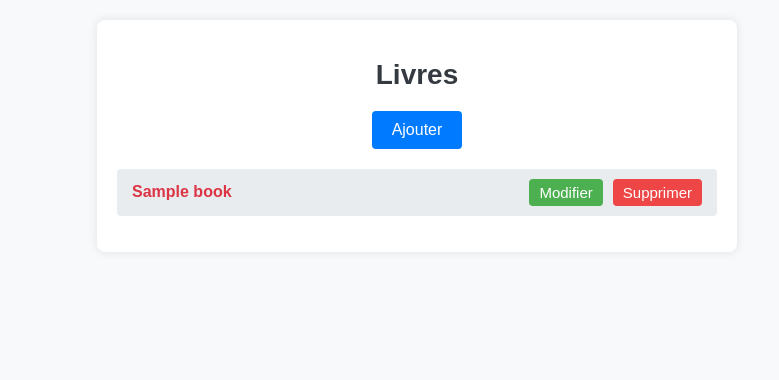
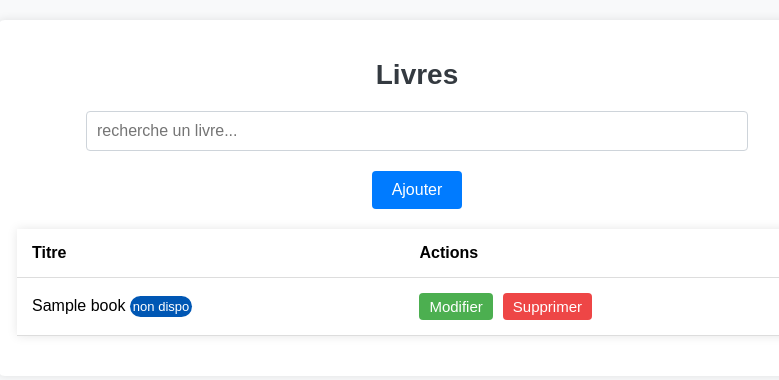
Before and after one commit to rsjzoe/gestion-bibliotheque, a CodeIgniter 4 app: the page made by app/Views/books/index.php in a window 1280 px wide. Shown: the top 380 px of the page, without its empty margins (223-1002 px from the left). Run offline with PHP 8.4 and a stand-in for CodeIgniter, Linux system fonts and the light colour scheme; the template is opened without the code that fills it: most values are stand-ins (such as "Sample title", 1, 10 or a date in 2020); data that the repository does not hold is empty; some libraries are stand-ins or nearby versions.

Commit message:
fix inscription, design book liste

```diff
--- a/app/Controllers/Inscription.php
+++ b/app/Controllers/Inscription.php
@@ -13,6 +13,12 @@ class Inscription extends BaseController
     public function create()
     {
         $model = new Admin();
+        $username = $this->request->getPost('username');
+        $existingUser = $model->getAdminByUsername($username);
+
+        if ($existingUser) {
+            return redirect()->back()->with('errorInscription', "Le nom d'utilisateur est déjà pris.");
+        }
         $data = [
             'username' => $this->request->getPost('username'),
             'password' => password_hash($this->request->getPost('password'), PASSWORD_DEFAULT)
--- a/app/Views/books/index.php
+++ b/app/Views/books/index.php
@@ -1,5 +1,6 @@
 <!DOCTYPE html>
 <html lang="en">
+
 <head>
     <meta charset="UTF-8">
     <meta name="viewport" content="width=device-width, initial-scale=1.0">
@@ -13,7 +14,7 @@
         }
 
         .container {
-            max-width: 600px;
+            max-width: 800px;
             margin: 0 auto;
             padding: 20px;
             background-color: #ffffff;
@@ -45,24 +46,26 @@
             background-color: #0056b3;
         }
 
-        ul {
-            list-style-type: none;
-            padding: 0;
+        table {
+            width: 100%;
+            border-collapse: collapse;
+            margin-bottom: 20px;
+            box-shadow: 0 0 10px rgba(0, 0, 0, 0.1);
         }
 
-        li {
-            background-color: #e9ecef;
-            margin: 10px 0;
-            border-radius: 4px;
-            padding: 10px 15px;
-            display: flex;
-            justify-content: space-between;
-            align-items: center;
-            transition: background-color 0.3s ease;
+        th,
+        td {
+            padding: 15px;
+            text-align: left;
+            border-bottom: 1px solid #ddd;
         }
 
-        li:hover {
-            background-color: #ced4da;
+        th {
+            background-color: #ffffff;
+        }
+
+        tr:hover {
+            background-color: #f1f1f1;
         }
 
         .text-red {
@@ -74,12 +77,15 @@
             display: flex;
             gap: 10px;
         }
-        .actions .edit{
+
+        .actions .edit {
             background-color: #4caf50;
         }
-        .actions .delete{
+
+        .actions .delete {
             background-color: #ee4646;
         }
+
         .actions a {
             text-decoration: none;
             color: #fff;
@@ -93,34 +99,86 @@
             background-color: #b2ec99;
             color: #ffffff;
         }
+
         .actions .delete:hover {
             background-color: #ee7676;
             color: #ffffff;
         }
+
+        .search-bar {
+            margin-bottom: 20px;
+            text-align: center;
+        }
+
+        .search-bar input[type="text"] {
+            padding: 10px;
+            font-size: 16px;
+            width: 80%;
+            border: 1px solid #ced4da;
+            border-radius: 4px;
+            outline: none;
+        }
+
+        .badge-dispo {
+            background-color: #4caf50;
+            border-radius: 15px;
+            color: white;
+            font-weight: normal;
+            font-size: 13px;
+            padding: 3px;
+        }
+
+        .badge-nondispo {
+            background-color: #0057B4;
+            border-radius: 15px;
+            color: white;
+            font-weight: normal;
+            font-size: 13px;
+            padding: 3px;
+        }
     </style>
 </head>
+
 <body>
 
     <div class="container">
         <h1>Livres</h1>
+        <div class="search-bar">
+            <form action="<?= site_url('books') ?>" method="get">
+                <input type="text" name="search" placeholder="recherche un livre..." value="<?= esc($search) ?>">
+            </form>
+        </div>
         <a class="btn-add-book" href="<?= site_url('books/create') ?>">Ajouter</a>
-        <ul>
-            <?php foreach ($books as $book): ?>
-                <li>
-
-                        <span class="<?= $book['isborrow'] ? 'text-red' : '' ?>">
-                            <?= $book['title'] ?>
-                        </span>
-
-
-                    <div class="actions">
-                        <a href="<?= site_url('books/edit/' . $book['id']) ?>" class="edit">Modifier</a>
-                        <a href="<?= site_url('books/delete/' . $book['id']) ?>"  class="delete" onclick="return confirm('ho fafaina ve?');">Supprimer</a>
-                    </div>
-                </li>
-            <?php endforeach; ?>
-        </ul>
+        <table>
+            <thead>
+                <tr>
+                    <th>Titre</th>
+                    <th>Actions</th>
+                </tr>
+            </thead>
+            <tbody>
+                <?php foreach ($books as $book): ?>
+                    <tr>
+                        <td>
+                            <?= esc($book['title']) ?>
+                            <?php if ($book['isborrow']) : ?>
+                                <span class="badge badge-nondispo">non dispo</span>
+                            <?php else : ?>
+                                <span class="badge badge-dispo">dispo</span>
+                            <?php endif; ?>
+                        </td>
+                        <td>
+                            <div class="actions">
+                                <a href="<?= site_url('books/edit/' . $book['id']) ?>" class="edit">Modifier</a>
+                                <a href="<?= site_url('books/delete/' . $book['id']) ?>" class="delete" onclick="return confirm('ho fafaina ve?');">Supprimer</a>
+                            </div>
+                        </td>
+                    </tr>
+                <?php endforeach; ?>
+            </tbody>
+        </table>
     </div>
 
 </body>
+
 </html>
--- a/app/Views/inscription.php
+++ b/app/Views/inscription.php
@@ -12,6 +12,11 @@
     <div class="form-center">
 
         <div class="form-container">
+            <?php if (session()->getFlashdata('errorInscription')) : ?>
+                <div class="error-message">
+                    <?= session()->getFlashdata('errorInscription') ?>
+                </div>
+            <?php endif; ?>
             <form class="form" method="post" action="inscription">
                 <h2>Inscription</h2>
                 <div class="input-group">
```
Also changed, not shown: app/Controllers/BookController.php (+9 -1 lines).
